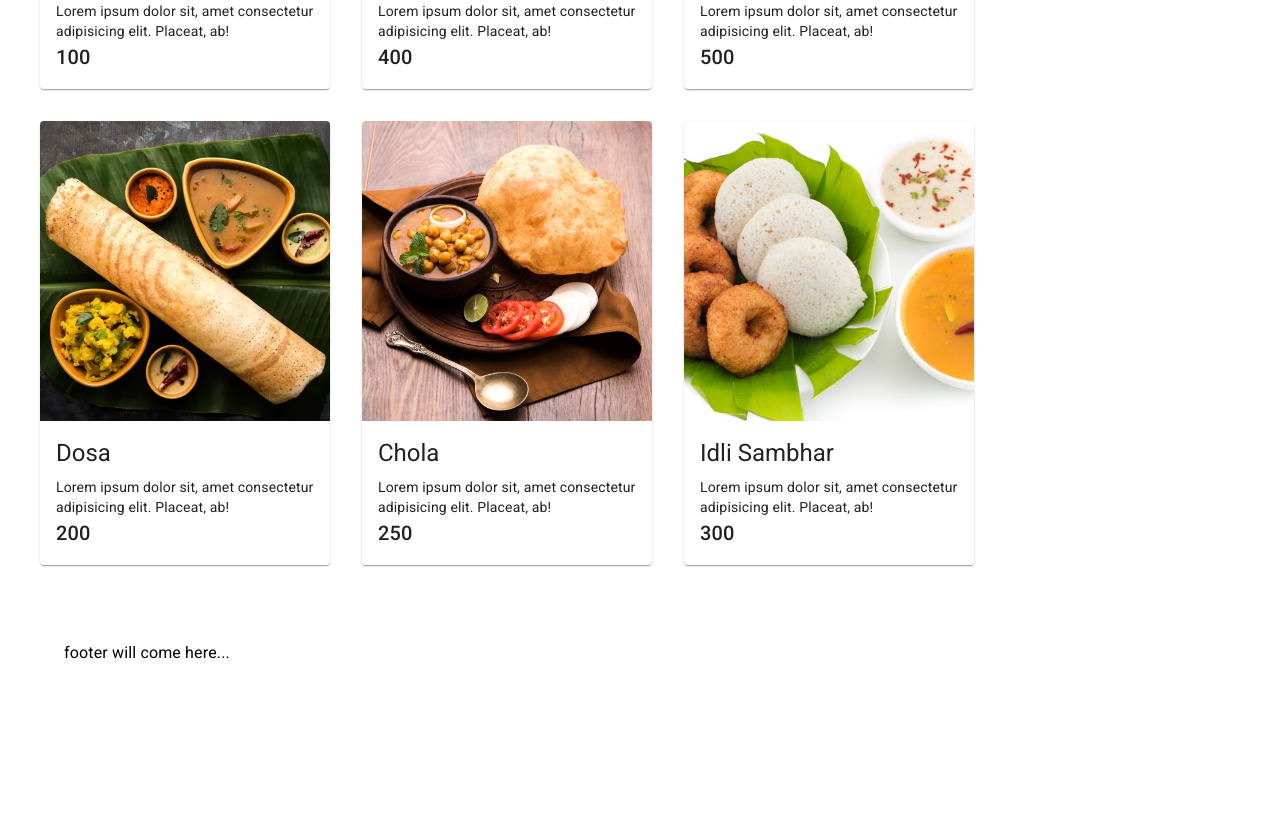
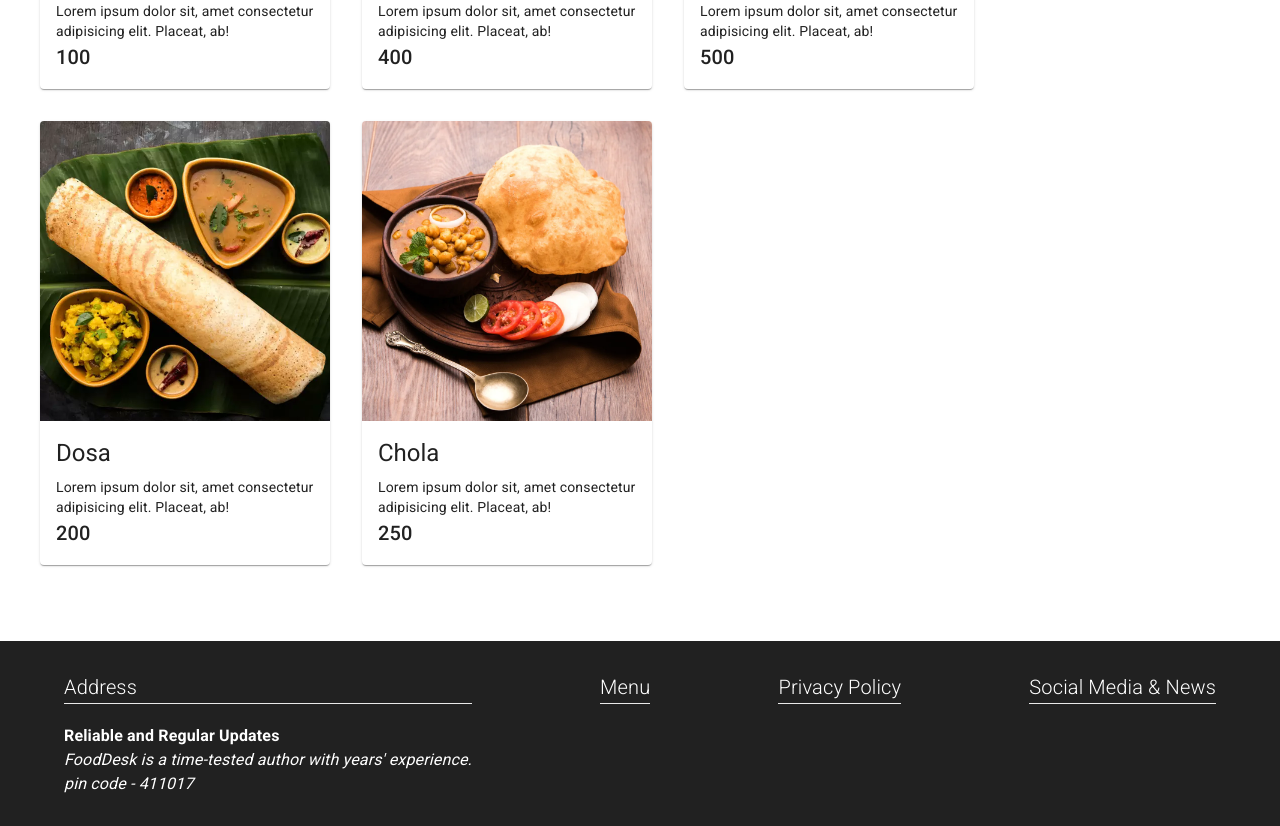
Before and after one commit to kamleshraj/Resturant-website-reactjs, a React (Create React App) app: page / in a window 1280 px wide. Shown: the part 1900-2726 px from the top of the page. Before the commit the page ends 2565 px from the top, so only its background shows below. Built offline with nearby package versions, Linux system fonts and the light colour scheme.

Commit message:
footer added

```diff
--- a/src/App.js
+++ b/src/App.js
@@ -14,6 +14,7 @@ const App = () => {
         colors: {
             heading:'#1e272e',
             text: '#fff',
+            darkBg:'#212121',
             btnBg: '#0a3d62',
             borderColor: 'rgb(252 188 94)',
             greybg:'#e9e9e9'
--- a/src/GlobalStyle.js
+++ b/src/GlobalStyle.js
@@ -17,4 +17,8 @@ a{
 .main-section{
     padding:60px 0;
 }
+footer{
+    background:${({theme})=>theme.colors.darkBg};
+    color:#fff;
+}
 `;
--- a/src/components/Footer.js
+++ b/src/components/Footer.js
@@ -4,13 +4,44 @@ import React from 'react'
 
 const Footer = () => {
   return (
-    <Box>
+    <>
+    <Box component="footer" sx={{padding:'30px 0','& h4':{fontWeight:'300',borderBottom:'1px solid #e9e9e9'}}}>
       <Container>
-        <Typography component='h4'>
-        footer will come here...
-        </Typography>
+        <Box sx={{display:'flex',justifyContent:'space-between'}}>
+          <Box>
+              <Typography variant='h6' component='h4'>
+                Address
+            </Typography>
+            <Typography variant='body2' component='div'>
+              <br/>
+              <strong>Reliable and Regular Updates</strong>
+              <address>FoodDesk is a time-tested author with years' experience.<br />
+              pin code - 411017
+              </address>
+            </Typography>
+          </Box>
+          <Box>
+              <Typography variant='h6' component='h4'>
+                Menu
+              </Typography>
+          </Box>
+          <Box>
+              <Typography variant='h6' component='h4'>
+                Privacy Policy
+              </Typography>
+          </Box>
+          <Box>
+              <Typography variant='h6' component='h4'>
+                Social Media & News
+              </Typography>
+          </Box>
+        </Box>
       </Container>
-    </Box>
+      </Box>
+      <Box >
+
+      </Box>
+    </>
   )
 }
 
--- a/src/data/data.js
+++ b/src/data/data.js
@@ -69,13 +69,5 @@ export const MenuData = [
       "Lorem ipsum dolor sit, amet consectetur adipisicing elit. Placeat, ab!",
     image: Chola,
     price: 250,
-  },
-{
-  id:9,
-    name: "Idli Sambhar",
-    description:
-      "Lorem ipsum dolor sit, amet consectetur adipisicing elit. Placeat, ab!",
-    image: Idli,
-    price: 300,
-  },
+  }
   ];
```
